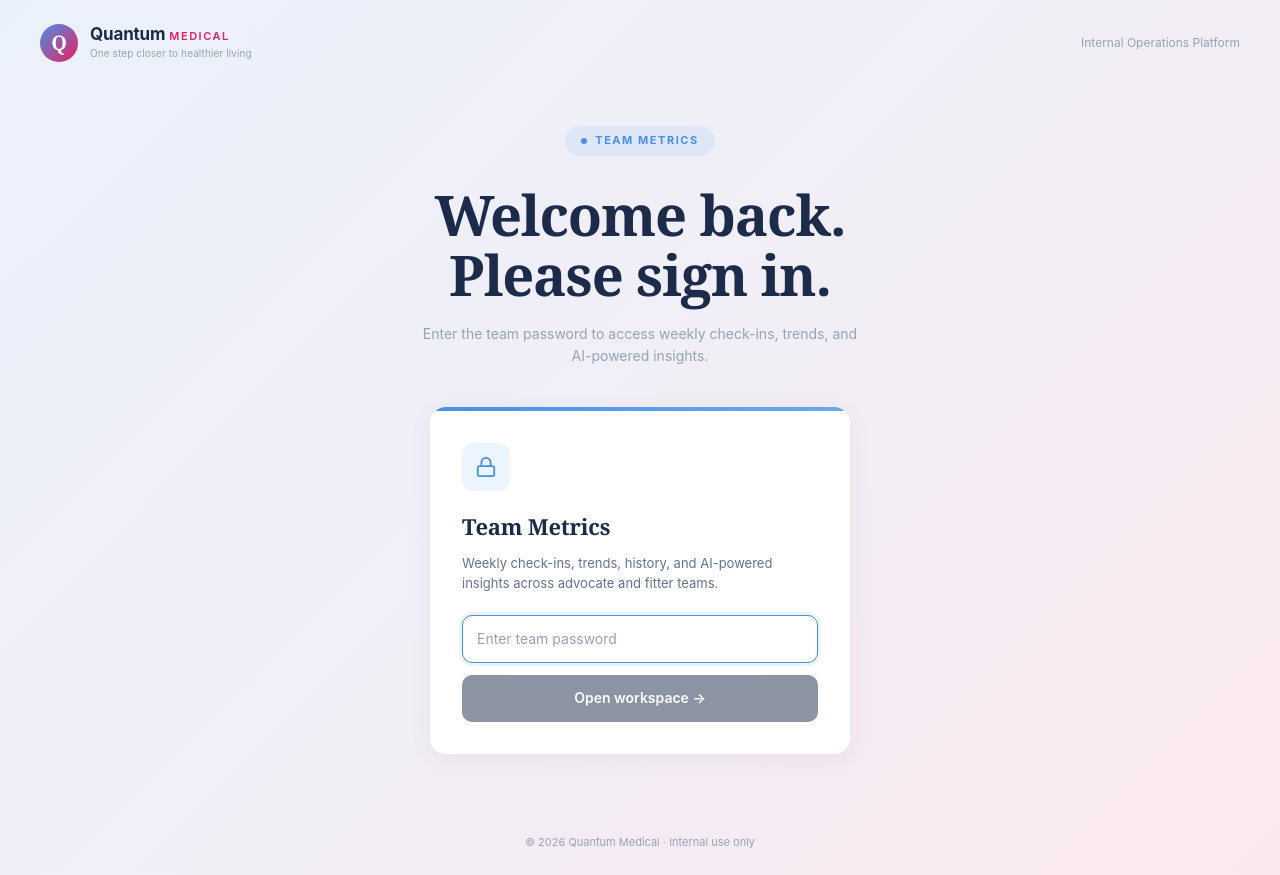
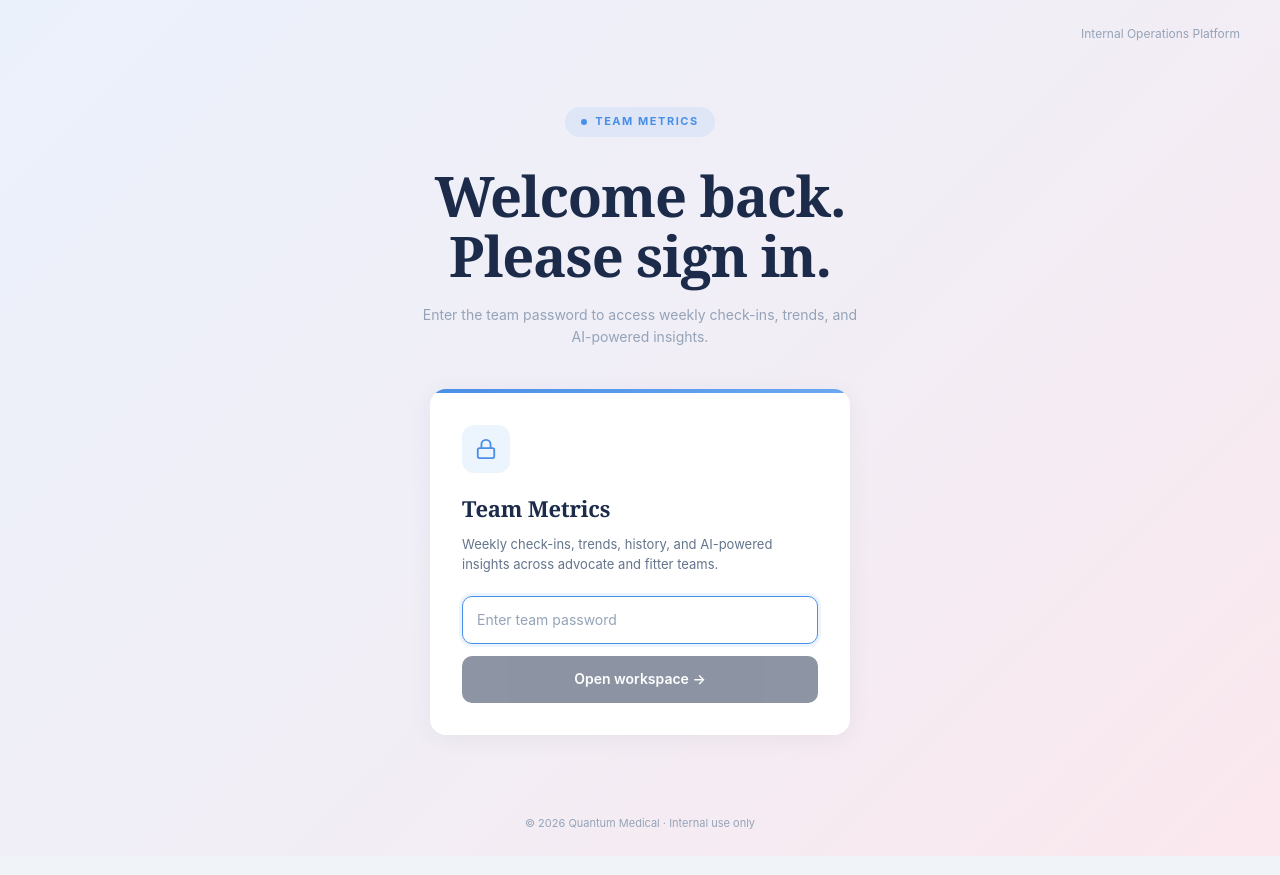
Before and after one commit to FM-QMS/verbose-spork, a Next.js app: page /team-metrics-login in a window 1280 px wide. Built offline with nearby package versions, Linux system fonts and the light colour scheme.

Commit message:
Update page.tsx

```diff
--- a/app/team-metrics-login/page.tsx
+++ b/app/team-metrics-login/page.tsx
@@ -63,31 +63,11 @@ function LoginForm() {
       flexDirection: 'column',
       fontFamily: '-apple-system, BlinkMacSystemFont, "Segoe UI", Roboto, sans-serif',
     }}>
-      {/* ── Top bar: logo + tagline ── */}
+      {/* ── Top bar ── */}
       <header style={{
-        display: 'flex', justifyContent: 'space-between', alignItems: 'center',
-        padding: '24px 40px', flexWrap: 'wrap', gap: 12,
+        display: 'flex', justifyContent: 'flex-end', alignItems: 'center',
+        padding: '24px 40px',
       }}>
-        <div style={{ display: 'flex', alignItems: 'center', gap: 12 }}>
-          <div style={{
-            width: 38, height: 38, borderRadius: '50%',
-            background: `linear-gradient(135deg, ${BRAND.blue} 0%, ${BRAND.pink} 100%)`,
-            display: 'flex', alignItems: 'center', justifyContent: 'center',
-            color: '#fff', fontWeight: 700, fontSize: 20,
-            fontFamily: BRAND.serif,
-          }}>Q</div>
-          <div>
-            <div style={{ fontSize: 17, fontWeight: 700, color: BRAND.navy, lineHeight: 1.1, letterSpacing: '-0.01em' }}>
-              Quantum{' '}
-              <span style={{ color: BRAND.pink, fontSize: 11, fontWeight: 600, letterSpacing: '0.14em' }}>
-                MEDICAL
-              </span>
-            </div>
-            <div style={{ fontSize: 10, color: BRAND.navyMuted, marginTop: 2, letterSpacing: '0.01em' }}>
-              One step closer to healthier living
-            </div>
-          </div>
-        </div>
         <div style={{ fontSize: 12, color: BRAND.navyMuted }}>
           Internal Operations Platform
         </div>
```
